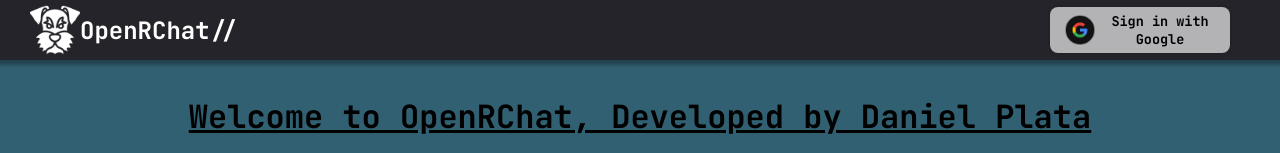
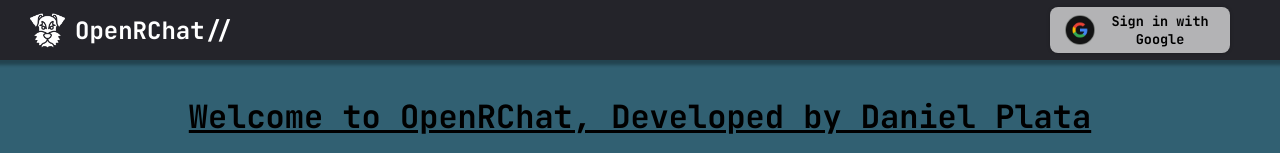
Before and after one commit to danielplata79/reactjschat, a React (Create React App) app: page / in a window 1280 px wide. Shown: the top 153 px of the page. Built offline with nearby package versions, Linux system fonts and the light colour scheme; no server answers.

Commit message:
fixed app title

```diff
--- a/src/components/Navbar.css
+++ b/src/components/Navbar.css
@@ -21,11 +21,14 @@
 
 .nav-bar span>h1 {
   margin: auto;
+  margin-left: 10px;
 }
 
 .nav-bar span>img {
   color: black;
   margin: auto;
+  width: 35px;
+  height: 35px;
 }
 
 .nav-bar>button {
```
